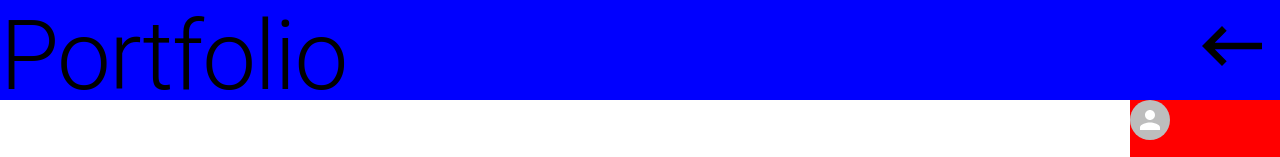
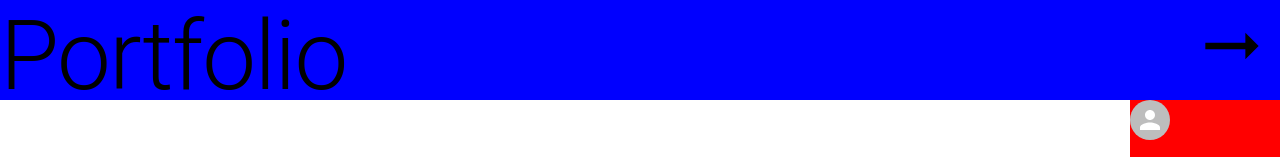
Before and after one commit to shou0224/shou0224.github.io, a React (Create React App) app: page / in a window 1280 px wide. Both pictures are taken after a click on the button 1232 px from the left and 46 px from the top of the page. Shown: the top 157 px of the page. Built offline with nearby package versions, Linux system fonts and the light colour scheme.

Commit message:
header arrow adjust

```diff
--- a/src/components/Header.jsx
+++ b/src/components/Header.jsx
@@ -1,16 +1,20 @@
 import { Box, Button, Typography } from '@mui/material'
 import KeyboardBackspaceIcon from '@mui/icons-material/KeyboardBackspace';
+import ArrowRightAltIcon from '@mui/icons-material/ArrowRightAlt';
 import React, { useState } from 'react'
 import NavBar from './NavBar'
 
 const Header = () => {
   let [isOpen, setIsOpen] = useState(false)
+  const [arrows, setArrows] = useState(<KeyboardBackspaceIcon sx={{fontSize: '80px', color: 'black'}} />)
   const [open, setOpen] = useState("")
   const toggle = () => {
     if(!isOpen) {
       setOpen(<NavBar />)
+      setArrows(<ArrowRightAltIcon sx={{fontSize: '80px', color: 'black'}}/>)
     } else {
       setOpen("")
+      setArrows(<KeyboardBackspaceIcon sx={{fontSize: '80px', color: 'black'}} />)
     }
     setIsOpen(isOpen = !isOpen)
   }
@@ -19,7 +23,8 @@ const Header = () => {
     <Box sx={{width: '100%', height: '100px', backgroundColor: 'blue'}}>
       <Typography variant='h1' sx={{float: 'left'}}>Portfolio</Typography>
       <Button sx={{float: 'right'}} onClick={toggle}>
-       <KeyboardBackspaceIcon sx={{fontSize: '80px', color: 'black'}} />
+        <div>{arrows}</div>
+       {/* <KeyboardBackspaceIcon sx={{fontSize: '80px', color: 'black'}} /> */}
       </Button>
     </Box>
     <div>{open}</div>
```
